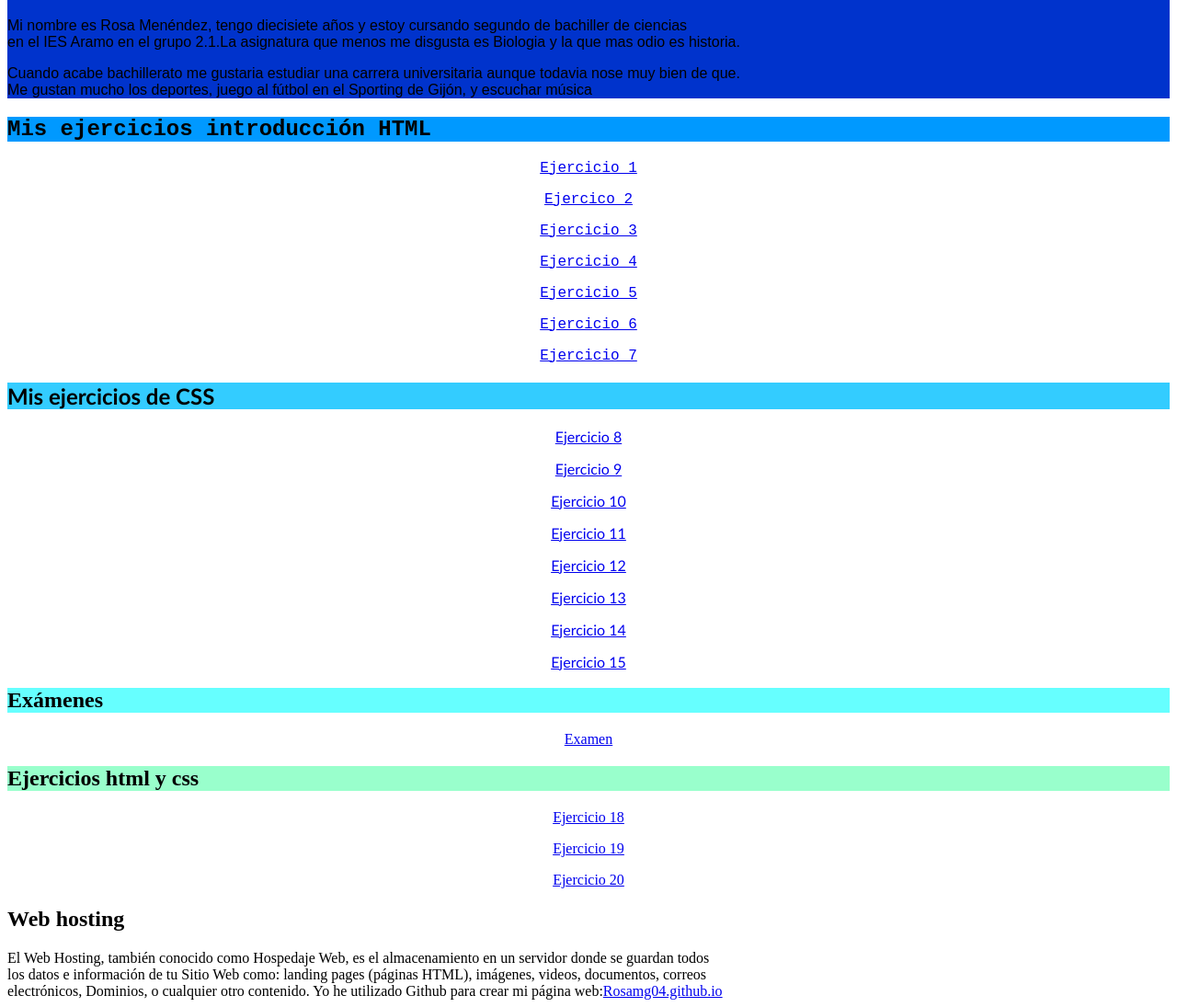
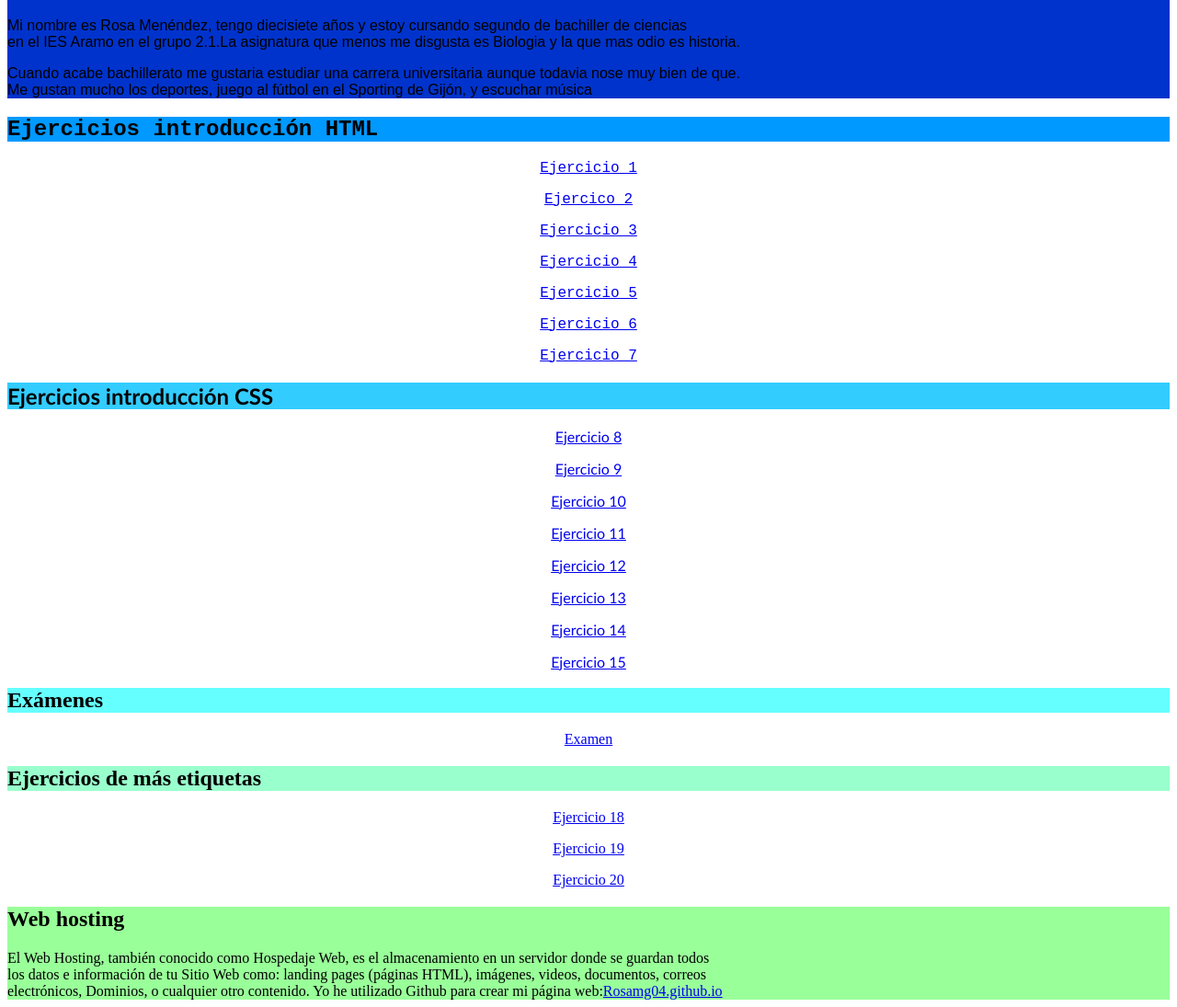
Before and after one commit to Rosamg04/Rosamg04.github.io, a plain HTML site: page index.html in a window 1280 px wide. Shown: the part 61-1156 px from the top of the page at 92% size. Drawn offline with Linux system fonts and the light colour scheme.

Commit message:
cambiar nombres

```diff
--- a/index.html
+++ b/index.html
@@ -18,7 +18,7 @@ en el IES Aramo en el grupo 2.1.La asignatura que menos me disgusta es Biologia
 Me gustan mucho los deportes, juego al fútbol en el Sporting de Gijón, y escuchar música</p>
 </div>
   <div id="B">
-<h2>Mis ejercicios introducción HTML</h2>
+<h2>Ejercicios introducción HTML</h2>
 <p><a href="ejercicios-html/html-ejerc1-intro.html">Ejercicio 1</a></p>
 <p><a href="ejercicios-html/html-ejerc2-poema.html">Ejercico 2</a></p>
 <p><a href="ejercicios-html/html-ejerc3-enfasis.html">Ejercicio 3</a></p>
@@ -28,7 +28,7 @@ Me gustan mucho los deportes, juego al fútbol en el Sporting de Gijón, y escuc
 <p><a href="ejercicios-html/html-ejerc7-viaje.html">Ejercicio 7</a></p>
 </div>
 <div id="C">
-    <h2>Mis ejercicios de CSS</h2>
+    <h2>Ejercicios introducción CSS</h2>
 <p><a href="ejercicios-css/html-ejerc8-color.html">Ejercicio 8</a></p>
 <p><a href="ejercicios-css/html-ejerc9-criatura.html">Ejercicio 9</a></p>
 <p><a href="ejercicios-css/html-ejerc10-criatura2.html">Ejercicio 10</a></p>
@@ -43,16 +43,19 @@ Me gustan mucho los deportes, juego al fútbol en el Sporting de Gijón, y escuc
 <p><a href="examenes/examen.html">Examen</a></p>
 </div>
 <div id="E">
-  <h2>Ejercicios html y css</h2>
+  <h2>Ejercicios de más etiquetas</h2>
   <p><a href="ejercicios-html-css/html-ejerc18-vinculos.html">Ejercicio 18</a></p>
   <p><a href="ejercicios-html-css/html-ejerc19-vinculos_internos.html">Ejercicio 19</a></p>
   <p><a href="ejercicios-html-css/html-ejerc20-tablas.html">Ejercicio 20</a></p>
   </div>
+  <div id="F">
 <h2>Web hosting</h2>
 El Web Hosting, también conocido como Hospedaje Web, es el almacenamiento en un servidor donde se guardan todos<br>
 los datos e información de tu Sitio Web como: landing pages (páginas HTML), imágenes, videos, documentos, correos<br>
 electrónicos, Dominios, o cualquier otro contenido.
 Yo he utilizado Github para crear mi página web:<a href="https://github.com/Rosamg04/Rosamg04.github.io">Rosamg04.github.io
+</a>
+  </div>
 </body>
 
 
--- a/style.css
+++ b/style.css
@@ -3,9 +3,10 @@
 #C h2{background-color:rgb(51, 204, 255)}
 #D h2{background-color:rgb(102, 255, 255)}
 #E h2{background-color:rgb(153, 255, 204)}
+#F {background-color:rgb(153, 255, 153)}
 #B {font-family:'Courier New', Courier, monospace;}
+#C {font-family: 'Trebuchet MS', 'Lucida Sans Unicode', 'Lucida Grande', 'Lucida Sans', Arial, sans-serif}
 #B p{text-align: center}
 #C p{text-align: center}
-#C {font-family: 'Trebuchet MS', 'Lucida Sans Unicode', 'Lucida Grande', 'Lucida Sans', Arial, sans-serif}
 #D p{text-align: center}
 #E p{text-align: center}
```
